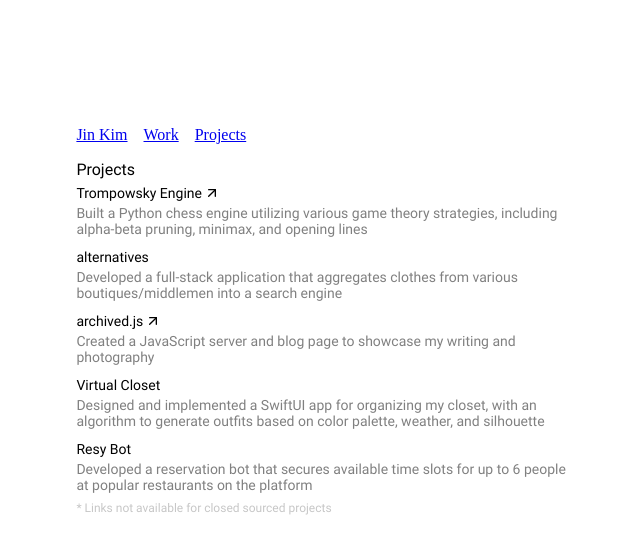
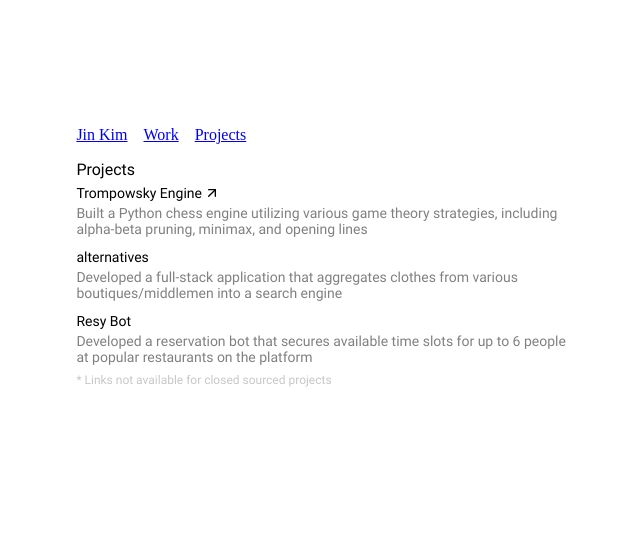
Before and after one commit to jinsung-kim/react-personal-homepage, a React (Create React App) app: page /projects in a window 1280 px wide. Shown: the top 552 px of the page, without its empty margins (58-698 px from the left). Built offline with nearby package versions, Linux system fonts and the light colour scheme.

Commit message:
Some clean up

```diff
--- a/src/pages/Projects.jsx
+++ b/src/pages/Projects.jsx
@@ -17,18 +17,6 @@ const PROJECTS = [
     title: 'alternatives',
     subtitle:
       'Developed a full-stack application that aggregates clothes from various boutiques/middlemen into a search engine',
-  },
-  {
-    redirectTo: 'https://archived-js.web.app/',
-    title: 'archived.js',
-    subtitle:
-      'Created a JavaScript server and blog page to showcase my writing and photography',
-  },
-  {
-    redirectTo: undefined,
-    title: 'Virtual Closet',
-    subtitle:
-      'Designed and implemented a SwiftUI app for organizing my closet, with an algorithm to generate outfits based on color palette, weather, and silhouette',
   },
   {
     redirectTo: undefined,
```
